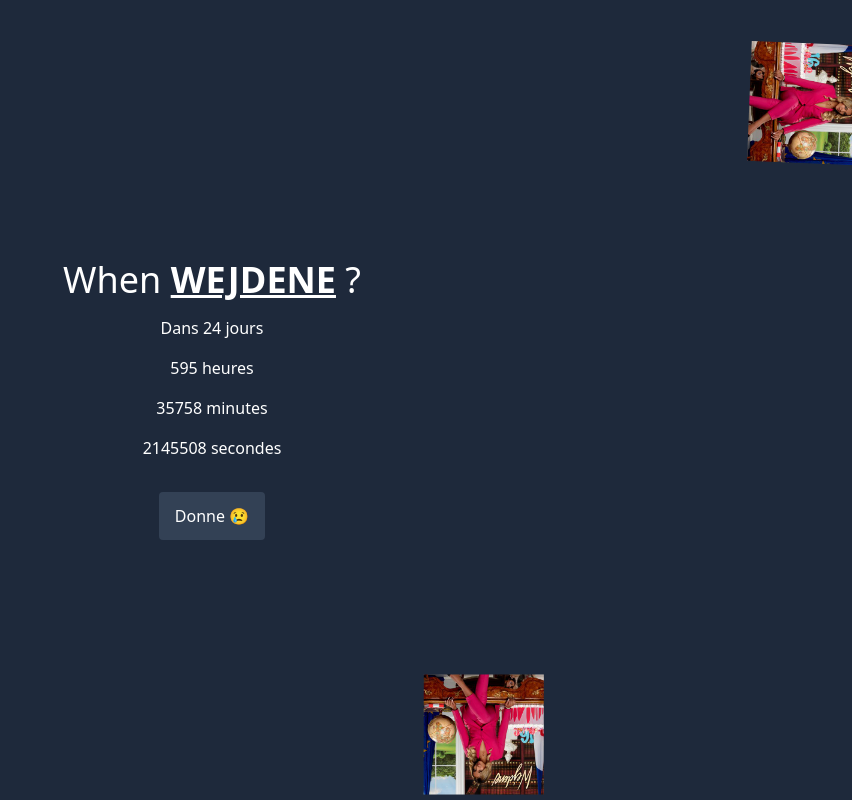
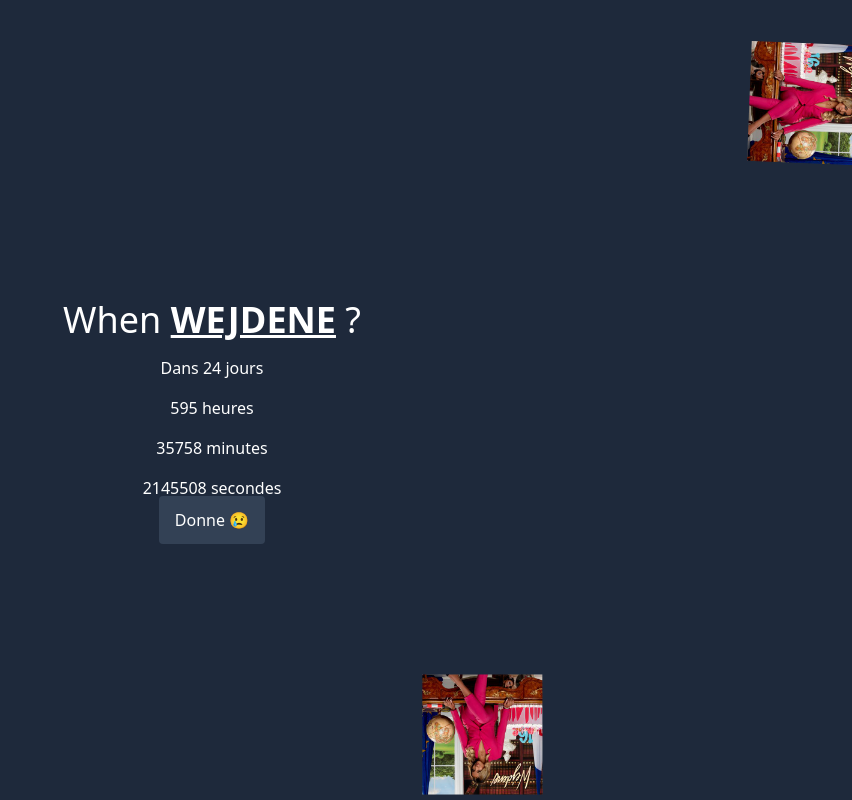
Before and after one commit to SharkEzz/when-wejdene, a React (Vite) app: page / in a window 1280 px wide. Shown: the whole page, without its empty margins (428-1280 px from the left). Built offline with nearby package versions, Linux system fonts and the light colour scheme.

Commit message:
Update App.tsx

```diff
--- a/src/App.tsx
+++ b/src/App.tsx
@@ -57,7 +57,7 @@
         <p>{Math.floor(dateDiff / (1024 * 60 * 60))} heures</p>
         <p>{Math.floor(dateDiff / (1024 * 60))} minutes</p>
         <p>{Math.floor(dateDiff / 1024)} secondes</p>
-        <button ref={buttonRef} onClick={handleButtonClick} className="py-3 px-4 mt-4 bg-slate-700 rounded">
+        <button ref={buttonRef} onClick={handleButtonClick} className="py-3 px-4 mt-4 top-[60%] bg-slate-700 rounded absolute">
           Donne 😢
         </button>
       </div>
```
